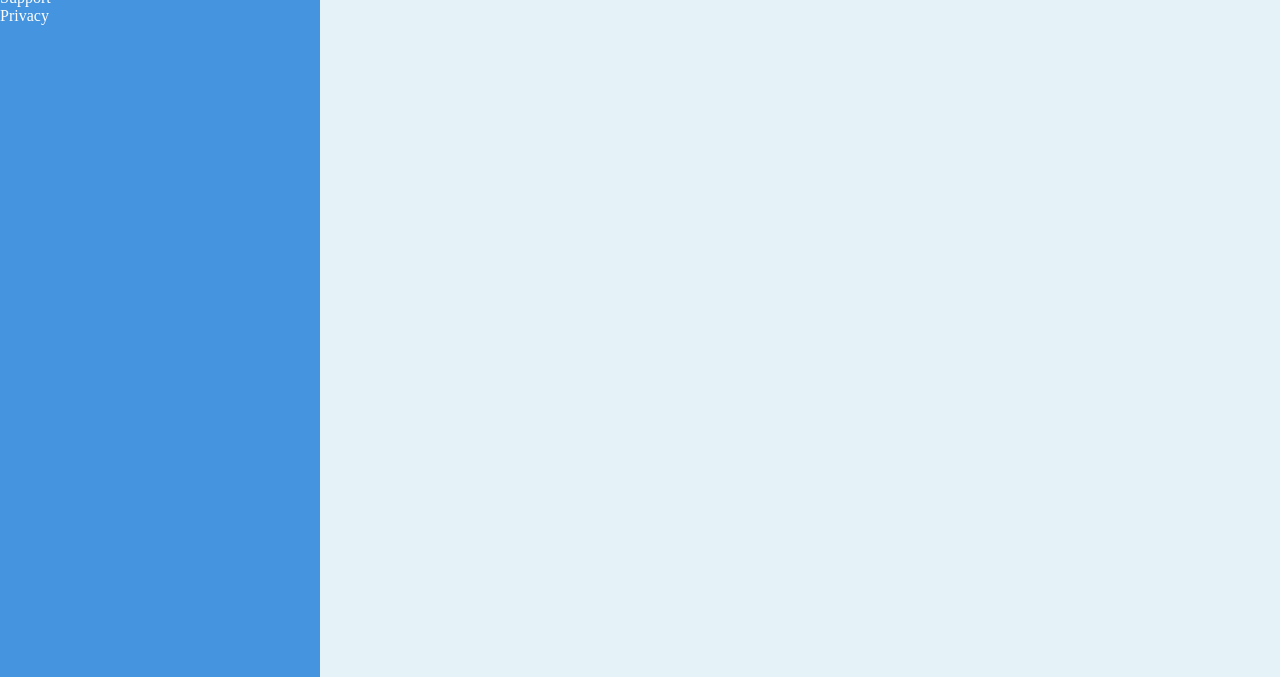
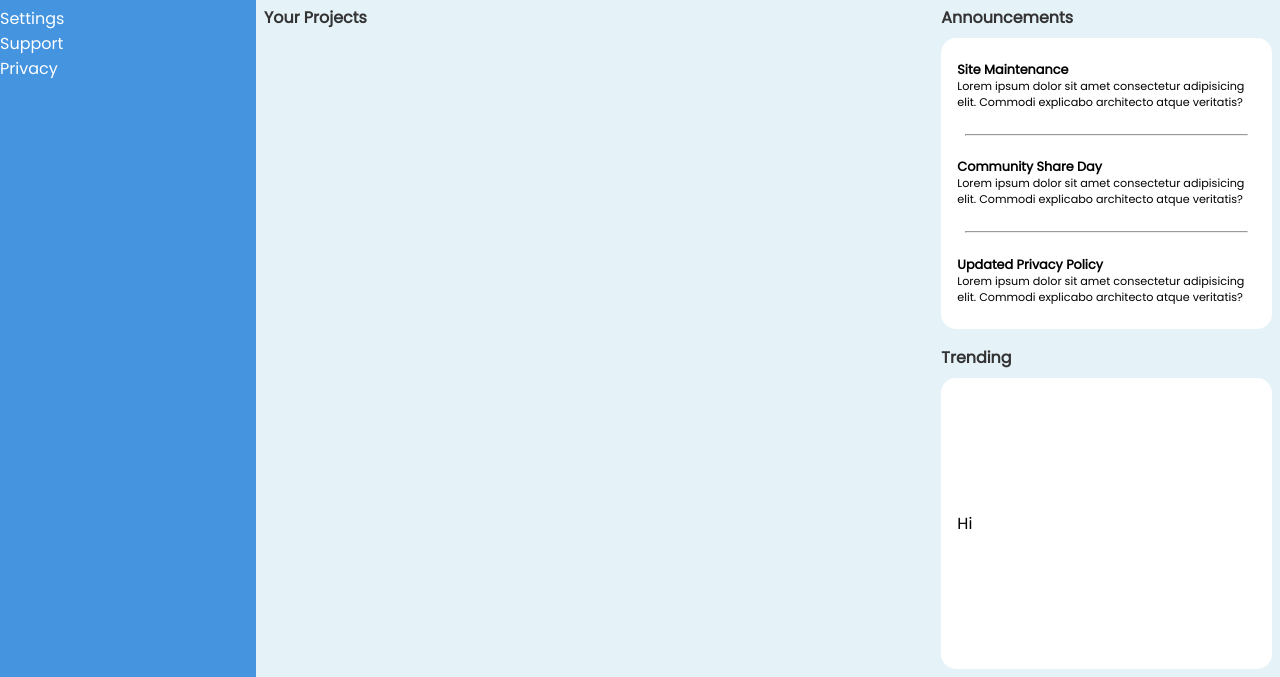
Before and after one commit to cjacqo/odin-admin-dashboard, a plain HTML site: page index.html in a window 1280 px wide. Shown: the part 123-800 px from the top of the page. Drawn offline with Linux system fonts and the light colour scheme.

Commit message:
Completed the header layout and styles. Started on the main layout and styles

```diff
--- a/index.html
+++ b/index.html
@@ -6,6 +6,9 @@
     <meta name="viewport" content="width=device-width, initial-scale=1.0">
     <link rel="stylesheet" href="https://cdnjs.cloudflare.com/ajax/libs/font-awesome/6.0.0/css/all.min.css" integrity="sha512-9usAa10IRO0HhonpyAIVpjrylPvoDwiPUiKdWk5t3PyolY1cOd4DSE0Ga+ri4AuTroPR5aQvXU9xC6qOPnzFeg==" crossorigin="anonymous" referrerpolicy="no-referrer" />
     <link rel="stylesheet" href="styles.css">
+    <link rel="preconnect" href="https://fonts.googleapis.com">
+    <link rel="preconnect" href="https://fonts.gstatic.com" crossorigin>
+    <link href="https://fonts.googleapis.com/css2?family=Fredoka+One&family=Poppins:wght@100;200;400&display=swap" rel="stylesheet">
     <title>Odin | Admin Dashboard</title>
 </head>
 <body>
@@ -48,7 +51,42 @@
                 <button type="button" class="btn primary pointer" id="shareBtn">Share</button>
             </div>
         </header>
-        <main class="main section"></main>
+        <main class="main section grid">
+            <section class="projects container">
+                <div class="container-title">
+                    <h5>Your Projects</h5>
+                </div>
+            </section>
+            <aside class="announcements container half">
+                <div class="container-title">
+                    <h5>Announcements</h5>
+                </div>
+                <div class="content-box">
+                    <div class="content announcement">
+                        <h6>Site Maintenance</h6>
+                        <p>Lorem ipsum dolor sit amet consectetur adipisicing elit. Commodi explicabo architecto atque veritatis?</p>
+                    </div>
+                    <hr class="seperator" />
+                    <div class="content announcement">
+                        <h6>Community Share Day</h6>
+                        <p>Lorem ipsum dolor sit amet consectetur adipisicing elit. Commodi explicabo architecto atque veritatis?</p>
+                    </div>
+                    <hr class="seperator" />
+                    <div class="content announcement">
+                        <h6>Updated Privacy Policy</h6>
+                        <p>Lorem ipsum dolor sit amet consectetur adipisicing elit. Commodi explicabo architecto atque veritatis?</p>
+                    </div>
+                </div>
+            </aside>
+            <aside class="trending container half">
+                <div class="container-title">
+                    <h5>Trending</h5>
+                </div>
+                <div class="content-box">
+                    Hi
+                </div>
+            </aside>
+        </main>
     </div>
 </body>
 </html>
--- a/styles.css
+++ b/styles.css
@@ -2,7 +2,7 @@
 :root {
     --primary: rgb(68, 148, 223);
     --grey: rgb(229, 242, 247);
-    --header-color: #444;
+    --header-color: #333;
     --sub-color: #888;
     --white-text: #fff;
 }
@@ -14,6 +14,11 @@
     box-sizing: border-box;
     margin: 0;
     padding: 0;
+}
+
+body {
+    font-family: 'Poppins', sans-serif;
+    height: 100vh;
 }
 
 .grid {
@@ -30,7 +35,7 @@
 }
 
 .parent {
-    grid-template-columns: 25vw 75vw;
+    grid-template-columns: 20vw 80vw;
     grid-template-rows: 15vh 85vh;
     grid-template-areas:
         "sidebar header"
@@ -108,4 +113,57 @@
 .main.section {
     grid-area: main;
     background-color: var(--grey);
+    grid-template-columns: 2fr 1fr;
+    grid-template-rows: 1fr 1fr;
+    grid-template-areas:
+        "projects announcements"
+        "projects trending";
+    gap: 1rem;
+    padding: 0.5rem;
 }
+.projects.container {
+    grid-area: projects;
+}
+.announcements.container {
+    grid-area: announcements;
+}
+.trending.container {
+    grid-area: trending;
+}
+
+.half {
+    display: flex;
+    flex-direction: column;
+}
+
+.container-title {
+    color: var(--header-color);
+    font-size: 1.2rem;
+    margin-bottom: 0.5rem;
+}
+
+.content-box {
+    background-color: var(--white-text);
+    padding: 1rem;
+    display: flex;
+    flex-direction: column;
+    justify-content: space-around;
+    border-radius: 15px;
+    height: 100%;
+}
+
+.content.announcement {
+    line-height: 100%;
+}
+
+.content.announcement > h6 {
+    font-size: 0.8rem;
+}
+
+.content.announcement > p {
+    font-size: 0.70rem;
+}
+
+.seperator {
+    margin: 0.5rem;
+}
```
